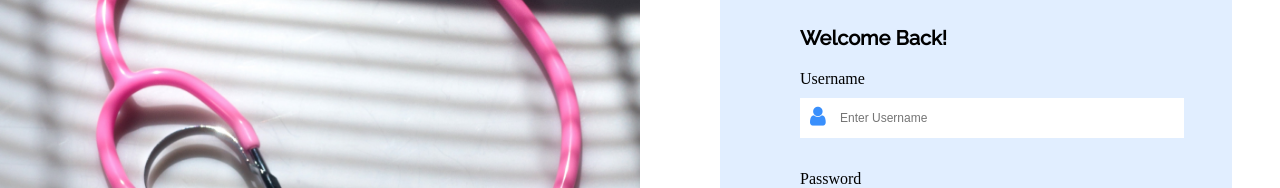
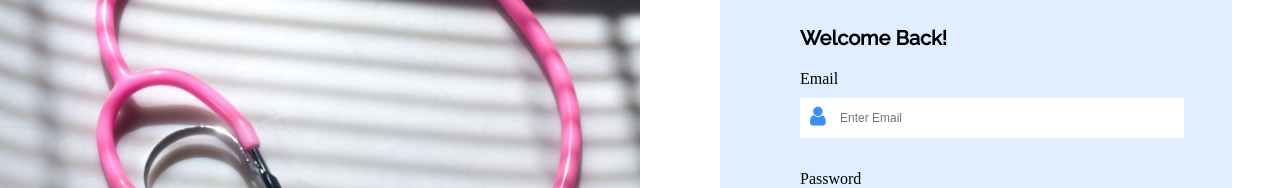
Before and after one commit to ChristopherDalziel/GP-Front, a React (Create React App) app: page /signIn in a window 1280 px wide. Shown: the part 249-437 px from the top of the page. Built offline with nearby package versions, Linux system fonts and the light colour scheme; no server answers; what google-maps-react would draw is missing.

Commit message:
resolved conflicts and merged with master

```diff
--- a/src/components/bookingform.js
+++ b/src/components/bookingform.js
@@ -8,6 +8,7 @@ import enGB from "date-fns/locale/en-GB";
 import DatePicker from "./datepicker";
 registerLocale("en-GB", enGB);
 
+//form validation
 function validate(values) {
   let errors = {};
 
@@ -67,6 +68,7 @@ class BookingForm extends React.Component {
         </div>
         <div className="input-wrapper---4">
           <label htmlFor="datetime">Appointment Time</label>
+        {/* using the DatePicker component to input the date and time into this field */}
           <Field
             className="input-wrapper---3"
             name="datetime"
--- a/src/components/datepicker.js
+++ b/src/components/datepicker.js
@@ -10,6 +10,7 @@ class DatePicker extends React.Component {
 
   handleChange = date => {
     this.setState({ startDate: date });
+    //sending the date value to redux form store
     this.props.input.onChange(date);
   };
 
@@ -24,7 +25,7 @@ class DatePicker extends React.Component {
           showTimeSelect
           timeFormat="hh:mm aa"
           timeIntervals={15}
-          dateFormat="dd-MMMM-yyyy hh:mm aa"
+          dateFormat="dd MMMM yyyy hh:mm aa"
           placeholderText="Click to select"
         />
         {touched && error && <span className="error_field">{error}</span>}
--- a/src/pages/signIn.js
+++ b/src/pages/signIn.js
@@ -25,7 +25,6 @@ const SignIn = () => {
 
   }
 
-
   return (
     <Fragment>
       <Nav />
@@ -38,10 +37,10 @@ const SignIn = () => {
               <h5>Welcome Back!</h5>
               <form action="" onSubmit={e => onSubmit(e)}>
                 <div className="input-wrapper1">
-                    <label>Username</label> <br />
+                    <label>Email</label> <br />
                     <input
                       type="text"
-                      placeholder="Enter Username"
+                      placeholder="Enter Email"
                       name="email"
                       value={email}
                       onChange={e=>onChange(e)}
```
